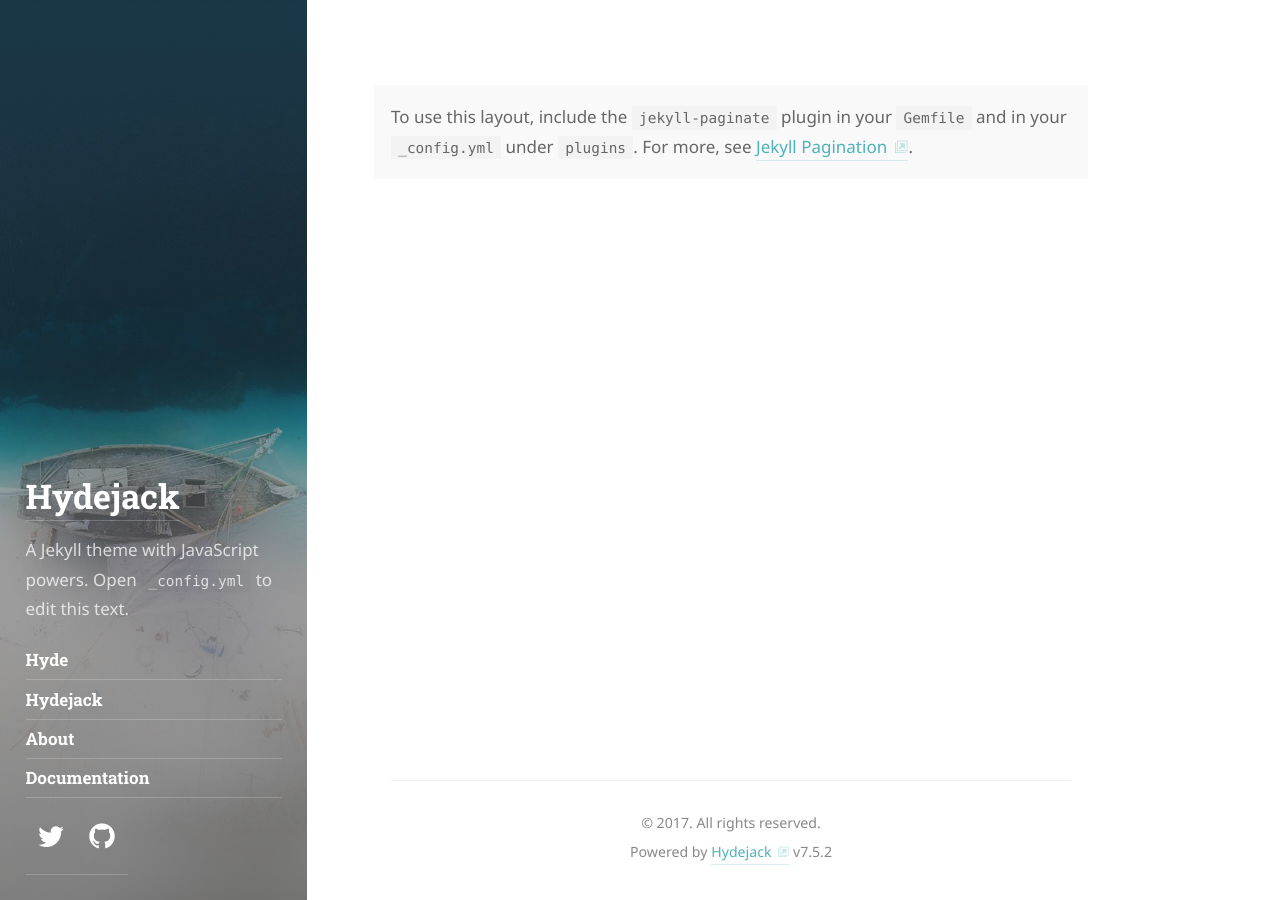
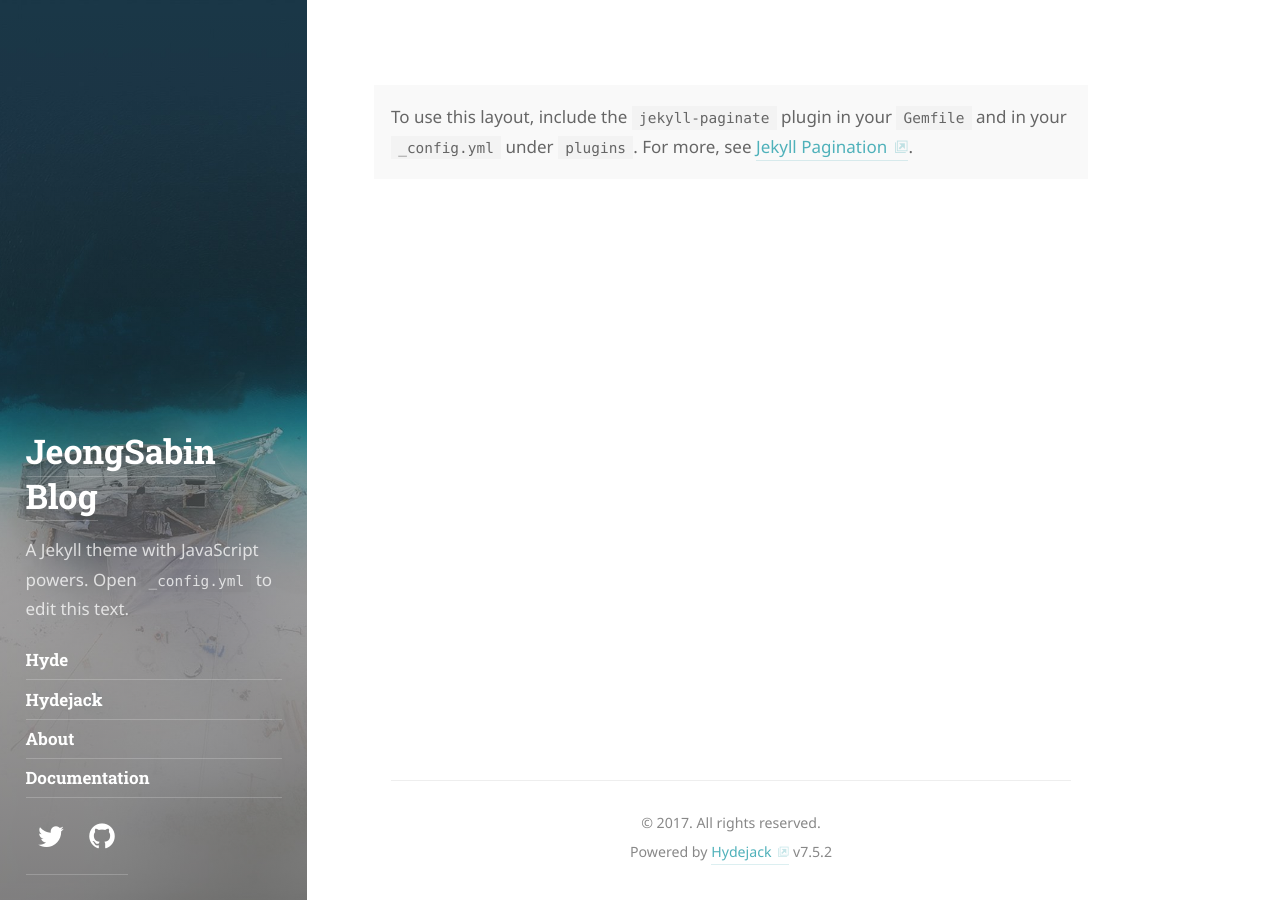
Before and after one commit to JeongSabin/JeongSabin.github.io, a Jekyll site: the page built from index.html, in a window 1280 px wide. Built offline with Jekyll 4.4.1, drawn with Linux system fonts in a browser that asks for light colours; some web fonts are replaced; the list of posts is cut into pages by our own code.

Commit message:
config file edit test

```diff
--- a/_config.yml
+++ b/_config.yml
@@ -4,7 +4,7 @@
 # IMPORTANT: Set the URL of your site.
 # Set to https://<username>.github.io when hosting on GitHub Pages
 # (unless you are using a custom domain).
-url:                   https://domain.tld
+url:                   https://JeongSabin.github.io
 
 # IMPORTANT: Set The "base URL" of your site.
 #
@@ -22,7 +22,7 @@
 lang:                  en
 
 # The title of your blog. Used in the sidebar and the browser tab.
-title:                 Hydejack
+title:                 JeongSabin Blog
 
 # A short description (~150 chars) of the page used for the meta description tag.
 # Can use markdown, but no more than one paragraph (enforced by `>`)
```
